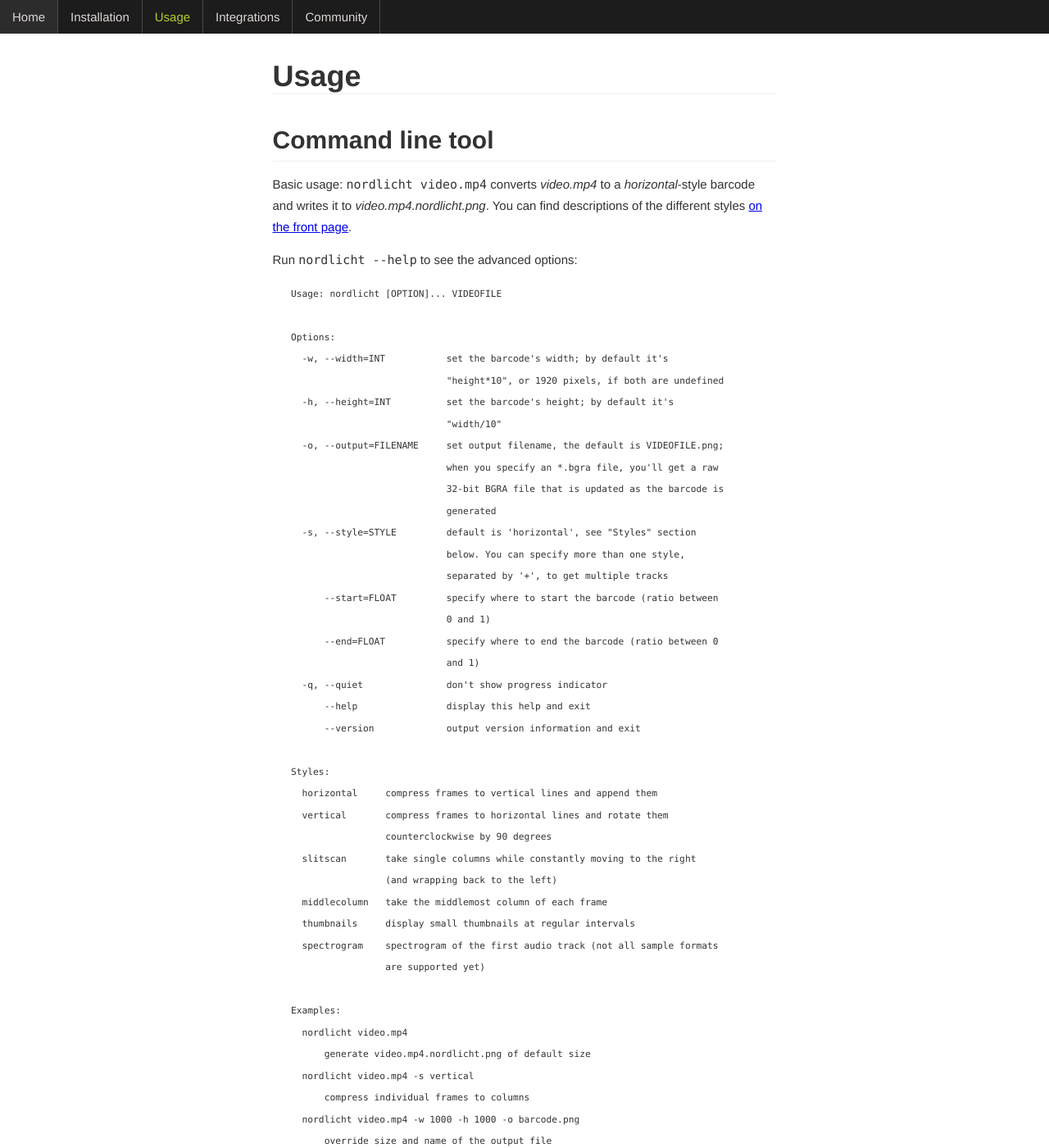
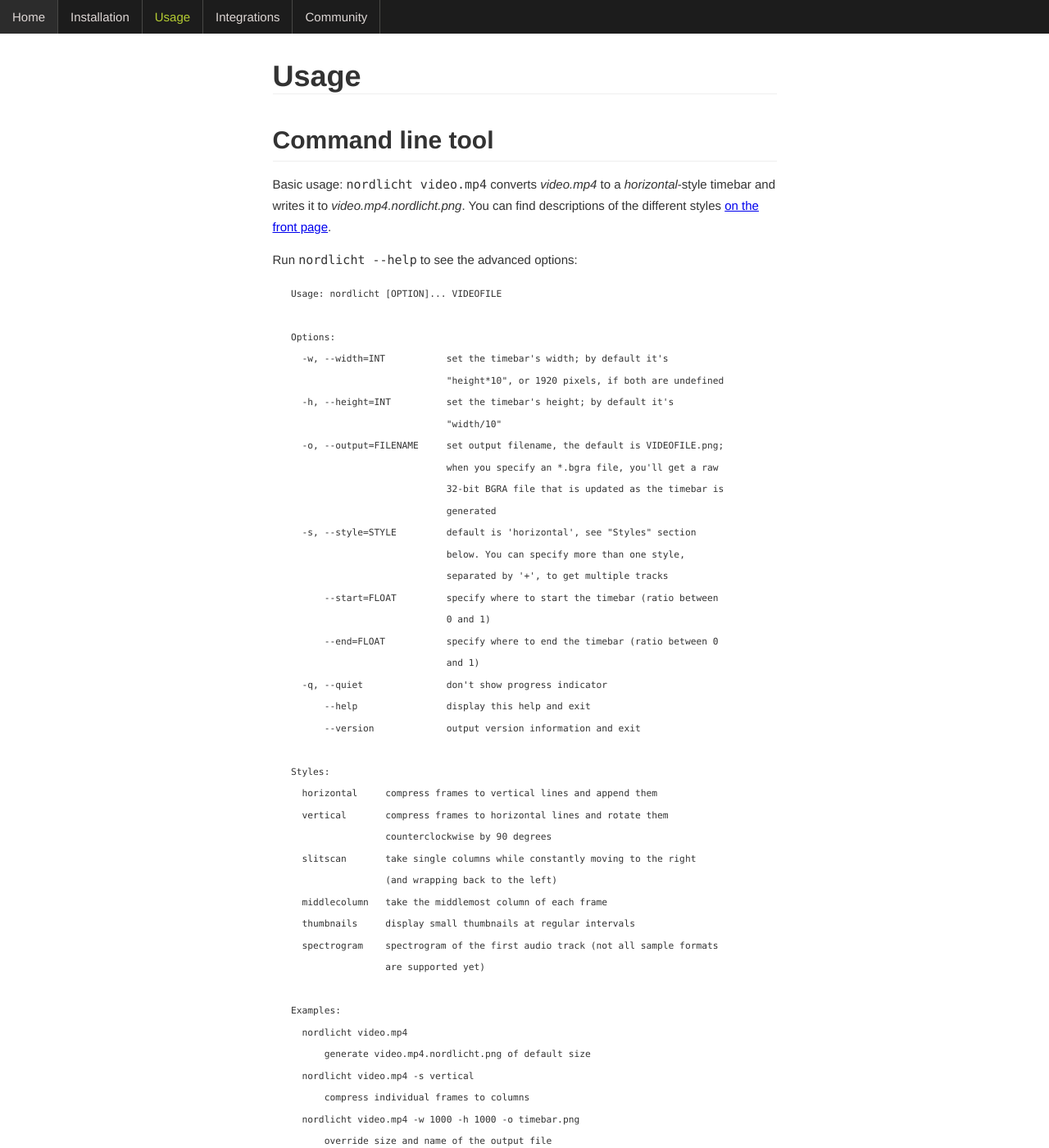
Before and after one commit to nordlicht/nordlicht.github.io, a Jekyll site: the page built from usage.md, in a window 1280 px wide and 1400 px high. Shown: the whole window at 82% size. Built offline with Jekyll 4.4.1, drawn with Linux system fonts in a browser that asks for light colours.

Commit message:
Consistently use the term "timebar"

```diff
--- a/usage.md
+++ b/usage.md
@@ -6,27 +6,27 @@ permalink: /usage/
 
 ## Command line tool
 
-Basic usage: `nordlicht video.mp4` converts *video.mp4* to a *horizontal*-style barcode and writes it to *video.mp4.nordlicht.png*. You can find descriptions of the different styles [on the front page](/).
+Basic usage: `nordlicht video.mp4` converts *video.mp4* to a *horizontal*-style timebar and writes it to *video.mp4.nordlicht.png*. You can find descriptions of the different styles [on the front page](/).
 
 Run `nordlicht --help` to see the advanced options:
 
     Usage: nordlicht [OPTION]... VIDEOFILE
 
     Options:
-      -w, --width=INT           set the barcode's width; by default it's
+      -w, --width=INT           set the timebar's width; by default it's
                                 "height*10", or 1920 pixels, if both are undefined
-      -h, --height=INT          set the barcode's height; by default it's
+      -h, --height=INT          set the timebar's height; by default it's
                                 "width/10"
       -o, --output=FILENAME     set output filename, the default is VIDEOFILE.png;
                                 when you specify an *.bgra file, you'll get a raw
-                                32-bit BGRA file that is updated as the barcode is
+                                32-bit BGRA file that is updated as the timebar is
                                 generated
       -s, --style=STYLE         default is 'horizontal', see "Styles" section
                                 below. You can specify more than one style,
                                 separated by '+', to get multiple tracks
-          --start=FLOAT         specify where to start the barcode (ratio between
+          --start=FLOAT         specify where to start the timebar (ratio between
                                 0 and 1)
-          --end=FLOAT           specify where to end the barcode (ratio between 0
+          --end=FLOAT           specify where to end the timebar (ratio between 0
                                 and 1)
       -q, --quiet               don't show progress indicator
           --help                display this help and exit
@@ -48,7 +48,7 @@ Run `nordlicht --help` to see the advanced options:
           generate video.mp4.nordlicht.png of default size
       nordlicht video.mp4 -s vertical
           compress individual frames to columns
-      nordlicht video.mp4 -w 1000 -h 1000 -o barcode.png
+      nordlicht video.mp4 -w 1000 -h 1000 -o timebar.png
           override size and name of the output file
 
 ## Library
```
Also changed, not shown: index.md (+2 -2 lines), integrations.md (+3 -3 lines).
